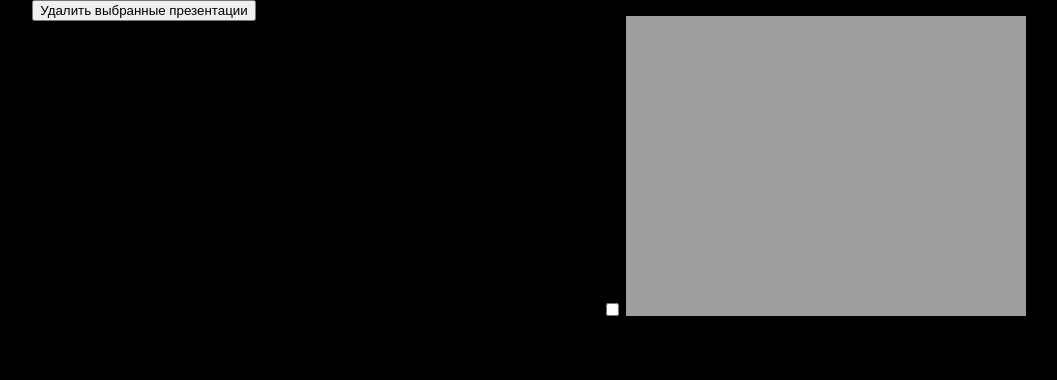
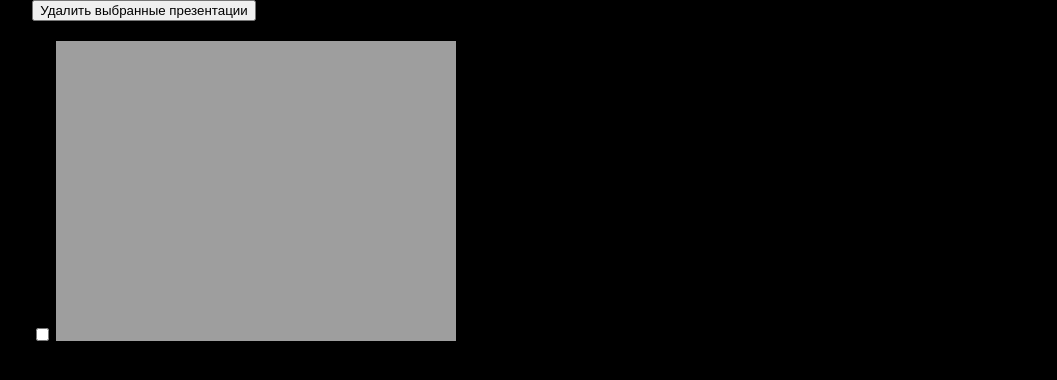
Before and after one commit to ComicSphinx/Roni_player-3D-projects-site, a Flask app: page /deletePresentation in a window 1280 px wide. Shown: the top 380 px of the page, without its empty margins (84-1141 px from the left). Run offline with Flask 2, Linux system fonts and the light colour scheme; the visitor is signed in with stand-in values (Sample User, id 1); a database or web service that is not in the repository returns one stand-in record (values such as "Sample title"); data that the repository does not hold is empty.

Commit message:
Добавлен стиль к deletePresentation

```diff
--- /dev/null
+++ b/app/admin-service/static/deletePresentation.css
@@ -0,0 +1,7 @@
+input, ul {
+    grid-column: 2;
+}
+
+ul {
+    padding: 0;
+}
--- a/app/admin-service/templates/deletePresentation.html
+++ b/app/admin-service/templates/deletePresentation.html
@@ -4,7 +4,7 @@
     <head>
         <title>Roni_player</title>
         <link rel="stylesheet" type="text/css" href="{{ url_for('static', filename='main.css') }}">
-        <link rel="stylesheet" type="text/css" href="{{ url_for('static', filename='presentationList.css') }}">
+        <link rel="stylesheet" type="text/css" href="{{ url_for('static', filename='deletePresentation.css') }}">
         <link rel="preconnect" href="https://fonts.googleapis.com">
         <link rel="preconnect" href="https://fonts.gstatic.com" crossorigin>
         <link href="https://fonts.googleapis.com/css2?family=Roboto&display=swap" rel="stylesheet">
```
